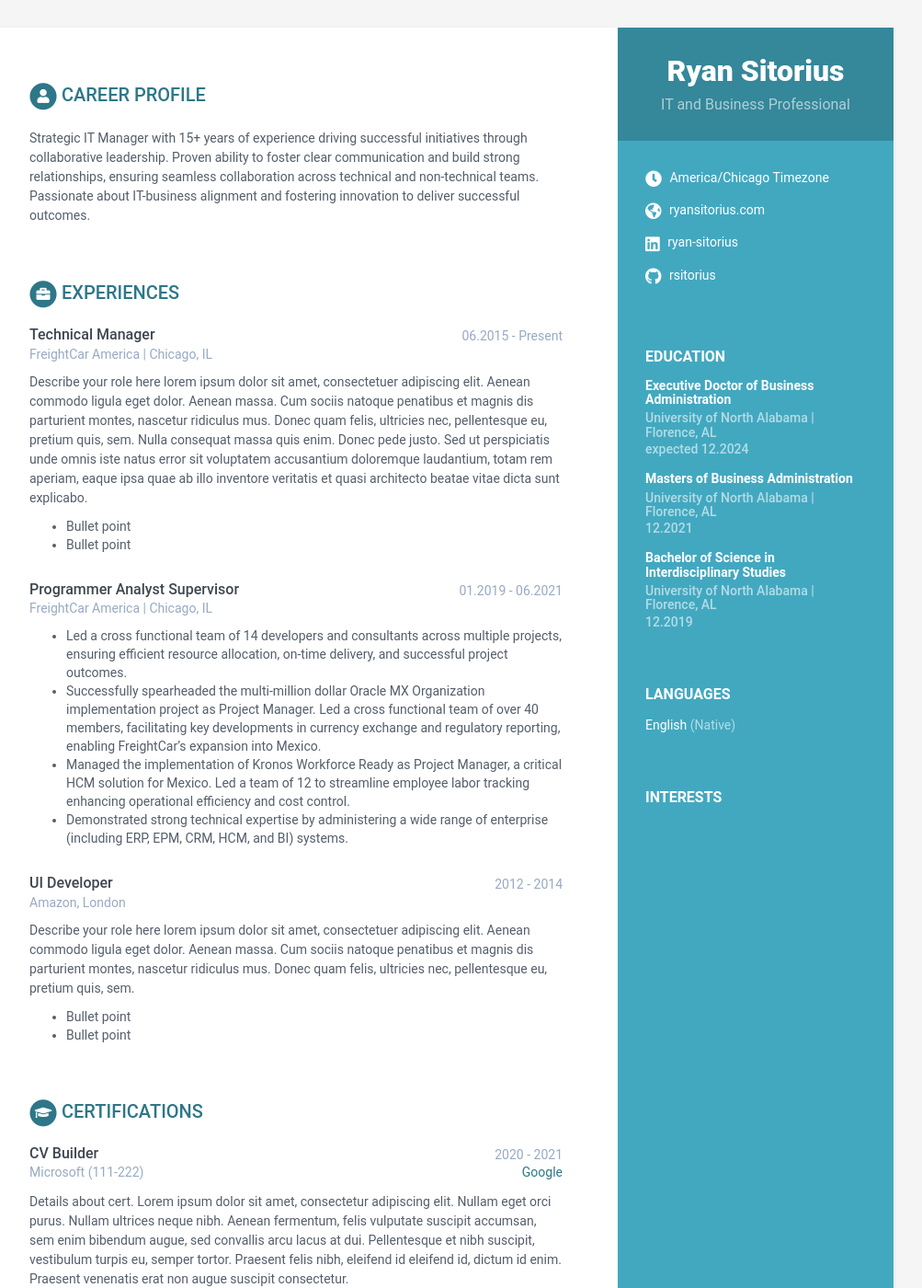
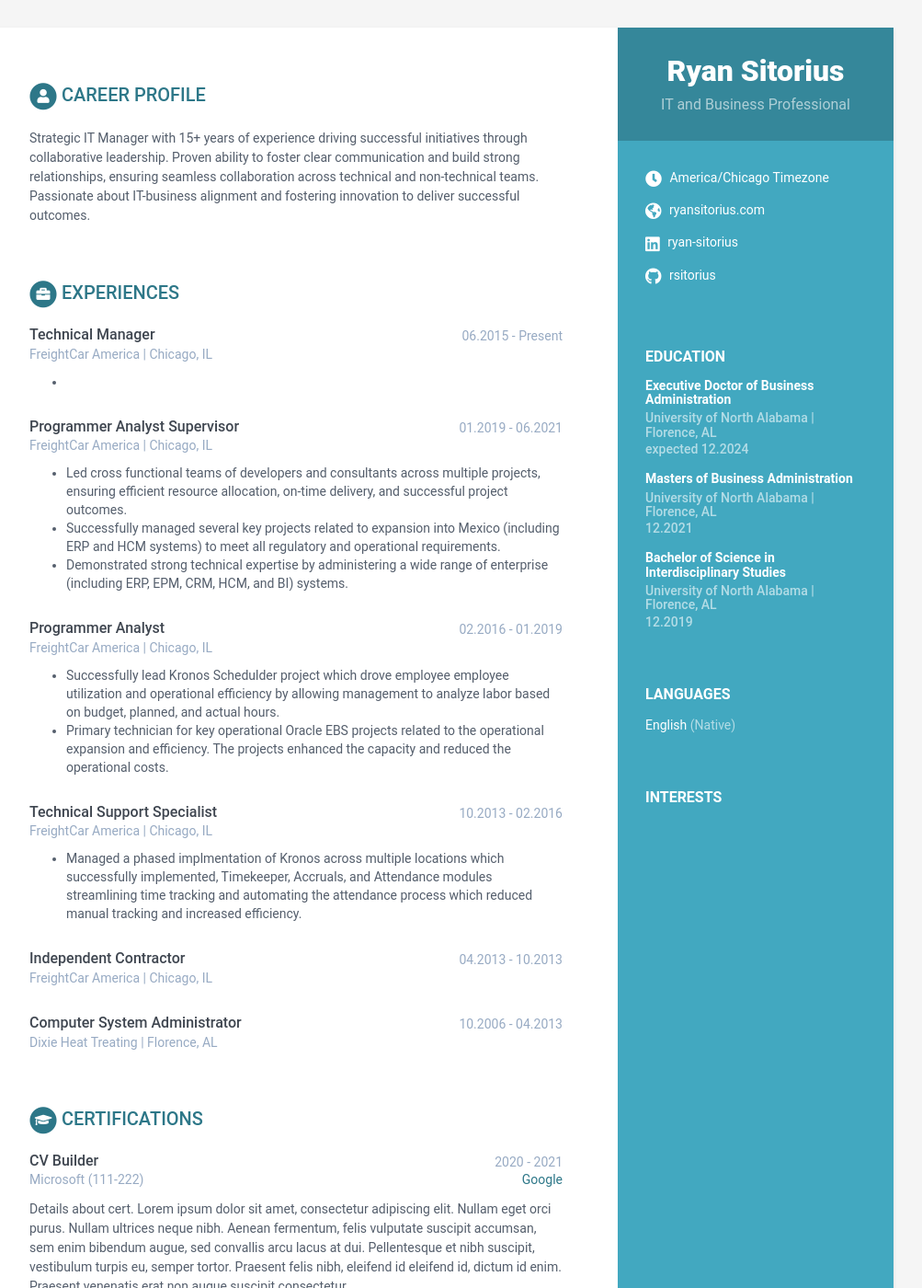
Before and after one commit to rsitorius/rsitorius.github.io, a Jekyll site: the page built from index.html, in a window 1280 px wide and 1400 px high. Shown: the whole window at 92% size, without its empty margins (168-1171 px from the left). Built offline with Jekyll 4.4.1, drawn with Linux system fonts in a browser that asks for light colours.

Commit message:
Update data.yml

```diff
--- a/_data/data.yml
+++ b/_data/data.yml
@@ -70,48 +70,43 @@
         time: 06.2015 - Present
         company: FreightCar America | Chicago, IL
         details: |
-          Describe your role here lorem ipsum dolor sit amet, consectetuer
-          adipiscing elit. Aenean commodo ligula eget dolor. Aenean massa.
-          Cum sociis natoque penatibus et magnis dis parturient montes,
-          nascetur ridiculus mus. Donec quam felis, ultricies nec,
-          pellentesque eu, pretium quis, sem. Nulla consequat massa quis
-          enim. Donec pede justo. Sed ut perspiciatis unde omnis iste natus
-          error sit voluptatem accusantium doloremque laudantium, totam rem
-          aperiam, eaque ipsa quae ab illo inventore veritatis et quasi
-          architecto beatae vitae dicta sunt explicabo.
-            - Bullet point
-            - Bullet point
+          - <add>
       - role: Programmer Analyst Supervisor
         time: 01.2019 - 06.2021
         company: FreightCar America | Chicago, IL
         details: |
-          - Led a cross functional team of 14 developers and consultants
+          - Led cross functional teams of developers and consultants
             across multiple projects, ensuring efficient resource allocation,
             on-time delivery, and successful project outcomes.
-          - Successfully spearheaded the multi-million dollar Oracle MX
-            Organization implementation project as Project Manager. Led a
-            cross functional team of over 40 members, facilitating key
-            developments in currency exchange and regulatory reporting,
-            enabling FreightCar's expansion into Mexico.
-          - Managed the implementation of Kronos Workforce Ready as Project
-            Manager, a critical HCM solution for Mexico. Led a team of 12 to
-            streamline employee labor tracking enhancing operational
-            efficiency and cost control.
+          - Successfully managed several key projects related to expansion
+            into Mexico (including ERP and HCM systems) to meet all regulatory
+            and operational requirements.
           - Demonstrated strong technical expertise by administering a wide
             range of enterprise (including ERP, EPM, CRM, HCM, and BI) systems.
-
-      - role: UI Developer
-        time: 2012 - 2014
-        company: Amazon, London
+      - role: Programmer Analyst
+        time: 02.2016 - 01.2019
+        company: FreightCar America | Chicago, IL
         details: |
-          Describe your role here lorem ipsum dolor sit amet, consectetuer
-          adipiscing elit. Aenean commodo ligula eget dolor. Aenean massa.
-          Cum sociis natoque penatibus et magnis dis parturient montes,
-          nascetur ridiculus mus. Donec quam felis, ultricies nec,
-          pellentesque eu, pretium quis, sem.
-            - Bullet point
-            - Bullet point
-
+          - Successfully lead Kronos Schedulder project which drove employee
+            employee utilization and operational efficiency by allowing management
+            to analyze labor based on budget, planned, and actual hours.
+          - Primary technician for key operational Oracle EBS projects related to
+            the operational expansion and efficiency. The projects enhanced the
+            capacity and reduced the operational costs.
+      - role: Technical Support Specialist
+        time: 10.2013 - 02.2016
+        company: FreightCar America | Chicago, IL
+        details: |
+          - Managed a phased implmentation of Kronos across multiple locations which
+            successfully implemented, Timekeeper, Accruals, and Attendance modules
+            streamlining time tracking and automating the attendance process which
+            reduced manual tracking and increased efficiency.
+      - role: Independent Contractor
+        time: 04.2013 - 10.2013
+        company: FreightCar America | Chicago, IL
+      - role: Computer System Administrator
+        time: 10.2006 - 04.2013
+        company: Dixie Heat Treating | Florence, AL
 education:
     title: Education
     info:
```
